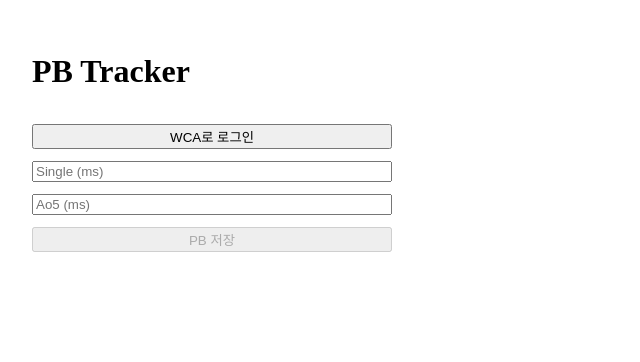
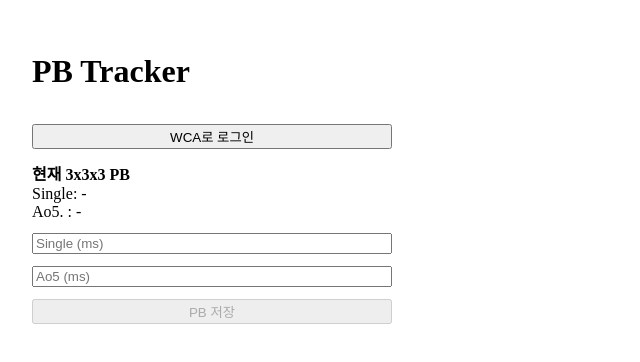
Before and after one commit to myorange02/speedcubing-pb-tracker, a React (Vite) app in the folder frontend/: page / in a window 1280 px wide. Shown: the top 362 px of the page, without its empty margins (0-640 px from the left). Built offline with nearby package versions, Linux system fonts and the light colour scheme; no server answers.

Commit message:
feat: MVP complete - WCA login, Firebase custom token, PB save & realtime view

```diff
--- a/frontend/src/App.jsx
+++ b/frontend/src/App.jsx
@@ -1,6 +1,7 @@
 import { useState, useEffect } from 'react';
 import { getAuth, signInWithCustomToken, onAuthStateChanged } from "firebase/auth";
 import { savePB3x3 } from './pbRepo';
+import usePB3x3 from "./hooks/usePB3x3";
 
 const BACKEND_BASE = "https://continuously-property-jews-cloth.trycloudflare.com"
 
@@ -19,10 +20,7 @@
 
   useEffect(() => {
     const onMsg = async (e) => {
-      console.log("onMsg origin:", e.origin);         // ← 여기 꼭 보세요
-      console.log("onMsg data:", e.data);
-      console.log(typeof(e.data.type));
-      //if (!e.origin.startsWith(BACKEND_BASE)) return; // 보안: 백엔드 도메인만 허용
+      if (!e.origin.startsWith(BACKEND_BASE)) return; // 보안: 백엔드 도메인만 허용
       if (e.data?.type === "WCA_CUSTOM_TOKEN" && typeof e.data.token === "string") {
         console.log("token length:", e.data.token.length);
         await signInWithCustomToken(getAuth(),e.data.token);
@@ -42,12 +40,16 @@
     }
   };
 
+  const pb = usePB3x3(uid);
+
   const save = async () => {
     try {
       await savePB3x3({
         singleMs: Number(singleMs),
         ao5Ms: Number(ao5Ms),
       });
+      setSingleMs("");
+      setAo5Ms("");
       alert("저장 완료");
     } catch(e) {
       console.error(e);
@@ -55,11 +57,27 @@
     }
   };
 
+  const formatMs = (ms) => {
+    if (typeof ms !== "number") return "-";
+    const m = Math.floor(ms / 60000);
+    const s = Math.floor((ms % 60000) / 1000);
+    const mm = String(m);
+    const ss = String(s).padStart(2, "0");
+    const SSS = String(ms % 1000).padStart(3, "0");
+    return m > 0 ? `${mm}:${ss}.${SSS}` : `${s}.${SSS}`;
+  };
+
   return (
     <div style={{ padding: 24, display: "grid", gap: 12, maxWidth: 360 }}>
       <h1>PB Tracker</h1>
       <button onClick={openWCA}>{uid ? "다시 로그인" : "WCA로 로그인"}</button>
       {uid && <small>Signed in: {uid}</small>}
+
+      <div>
+        <strong>현재 3x3x3 PB</strong>
+        <div>Single: {formatMs(pb?.singleMs)}</div>
+        <div>Ao5.  : {formatMs(pb?.ao5Ms)}</div>
+      </div>
 
       <input
         placeholder="Single (ms)"
--- /dev/null
+++ b/frontend/src/hooks/usePB3x3.js
@@ -0,0 +1,18 @@
+import { useEffect, useState } from "react";
+import { getFirestore, doc, onSnapshot } from "firebase/firestore";
+
+export default function usePB3x3(uid) {
+    const [pb, setPb] = useState(null);
+
+    useEffect(() => {
+        if (!uid) {
+            setPb(null);
+            return;
+        }
+        const ref = doc(getFirestore(), "users", uid, "pb3x3", "best");
+        const off = onSnapshot(ref,(snap) => setPb(snap.data() || null));
+        return off;
+    }, [uid])
+
+    return pb;
+}
```
